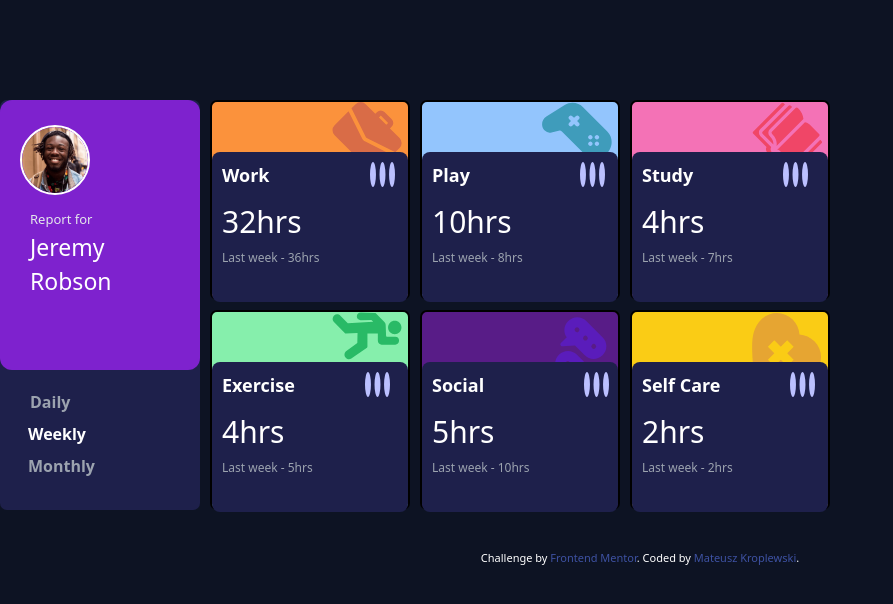
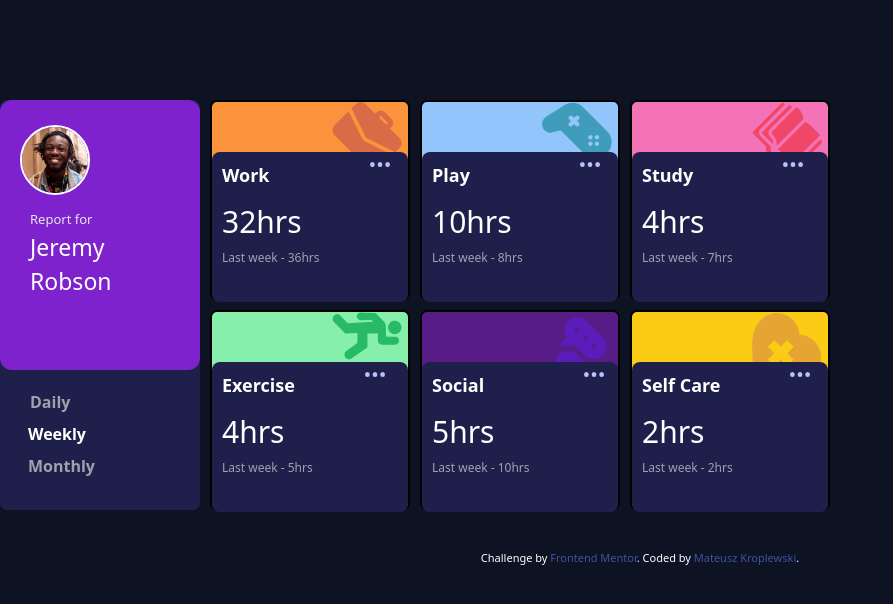
Before and after one commit to Kroplewski-M/time-tracking-dashboard-main, a plain HTML site: page index.html in a window 1280 px wide. Shown: the whole page, without its empty margins (0-893 px from the left). Drawn offline with nearby package versions, Linux system fonts and the light colour scheme.

Commit message:
changes sizes of ellipses

```diff
--- a/index.html
+++ b/index.html
@@ -38,7 +38,7 @@
           <div class="w-[100%] h-[100px] md:h-[150px] bg-[#1E204B] hover:bg-[#2F315C] hover:cursor-pointer rounded-lg mt-[50px] relative z-50">
               <div class="flex pl-[10px] text-[18px] pt-[10px] overflow-auto">
                 <p class="text-white font-bold">Work</p>
-                <img src="./images/icon-ellipsis.svg" alt="" class="w-[25px] h-[25px] ml-[240px] md:ml-[100px] hover:cursor-pointer">
+                <img src="./images/icon-ellipsis.svg" alt="" class="w-[20px] h-[5px]  ml-[240px] md:ml-[100px] hover:cursor-pointer">
               </div>
               <div class="flex md:flex-col">
                 <p class="text-white text-[20px] pl-[10px] md:mt-[10px] md:text-[30px]">32hrs</p>
@@ -52,7 +52,7 @@
         <div class="w-[100%] h-[100px] md:h-[150px] bg-[#1E204B] hover:bg-[#2F315C] hover:cursor-pointer rounded-lg mt-[50px] relative z-50">
           <div class="flex pl-[10px] text-[18px] pt-[10px] overflow-auto">
             <p class="text-white font-bold">Play</p>
-            <img src="./images/icon-ellipsis.svg" alt="" class="w-[25px] h-[25px] ml-[240px] md:ml-[110px] hover:cursor-pointer">
+            <img src="./images/icon-ellipsis.svg" alt="" class="w-[20px] h-[5px] ml-[240px] md:ml-[110px] hover:cursor-pointer">
           </div>
           <div class="flex md:flex-col">
             <p class="text-white text-[20px] pl-[10px] md:mt-[10px] md:text-[30px]">10hrs</p>
@@ -67,7 +67,7 @@
         <div class="w-[100%] h-[100px] md:h-[150px] bg-[#1E204B] hover:bg-[#2F315C] hover:cursor-pointer rounded-lg mt-[50px] relative z-50">
           <div class="flex pl-[10px] text-[18px] pt-[10px] overflow-auto">
             <p class="text-white font-bold">Study</p>
-            <img src="./images/icon-ellipsis.svg" alt="" class="w-[25px] h-[25px] ml-[240px] md:ml-[90px] hover:cursor-pointer">
+            <img src="./images/icon-ellipsis.svg" alt="" class="w-[20px] h-[5px] ml-[240px] md:ml-[90px] hover:cursor-pointer">
           </div>
           <div class="flex md:flex-col">
             <p class="text-white text-[20px] pl-[10px] md:mt-[10px] md:text-[30px]">4hrs</p>
@@ -82,7 +82,7 @@
         <div class="w-[100%] h-[100px] md:h-[150px] bg-[#1E204B] hover:bg-[#2F315C] hover:cursor-pointer rounded-lg mt-[50px] relative z-50">
           <div class="flex pl-[10px] text-[18px] pt-[10px] overflow-auto">
             <p class="text-white font-bold">Exercise</p>
-            <img src="./images/icon-ellipsis.svg" alt="" class="w-[25px] h-[25px] ml-[215px] md:ml-[70px] hover:cursor-pointer">
+            <img src="./images/icon-ellipsis.svg" alt="" class="w-[20px] h-[5px] ml-[215px] md:ml-[70px] hover:cursor-pointer">
           </div>
           <div class="flex md:flex-col">
             <p class="text-white text-[20px] pl-[10px] md:mt-[10px] md:text-[30px]">4hrs</p>
@@ -97,7 +97,7 @@
         <div class="w-[100%] h-[100px] md:h-[150px]  bg-[#1E204B] hover:bg-[#2F315C] hover:cursor-pointer rounded-lg mt-[50px] relative z-50">
           <div class="flex pl-[10px] text-[18px] pt-[10px] overflow-auto">
             <p class="text-white font-bold">Social</p>
-            <img src="./images/icon-ellipsis.svg" alt="" class="w-[25px] h-[25px] ml-[240px] md:ml-[100px] hover:cursor-pointer">
+            <img src="./images/icon-ellipsis.svg" alt="" class="w-[20px] h-[5px] ml-[240px] md:ml-[100px] hover:cursor-pointer">
           </div>
           <div class="flex md:flex-col">
             <p class="text-white text-[20px] pl-[10px] md:mt-[10px] md:text-[30px]">5hrs</p>
@@ -112,7 +112,7 @@
         <div class="w-[100%] h-[100px] md:h-[150px] bg-[#1E204B] hover:bg-[#2F315C] hover:cursor-pointer rounded-lg mt-[50px] relative z-50">
           <div class="flex pl-[10px] text-[18px] pt-[10px] overflow-auto">
             <p class="text-white font-bold ">Self Care</p>
-            <img src="./images/icon-ellipsis.svg" alt="" class="w-[25px] h-[25px] ml-[210px] md:ml-[70px] hover:cursor-pointer">
+            <img src="./images/icon-ellipsis.svg" alt="" class="w-[20px] h-[5px] ml-[210px] md:ml-[70px] hover:cursor-pointer">
           </div>
           <div class="flex md:flex-col">
             <p class="text-white text-[20px] pl-[10px] md:mt-[10px] md:text-[30px]">2hrs</p>
```
